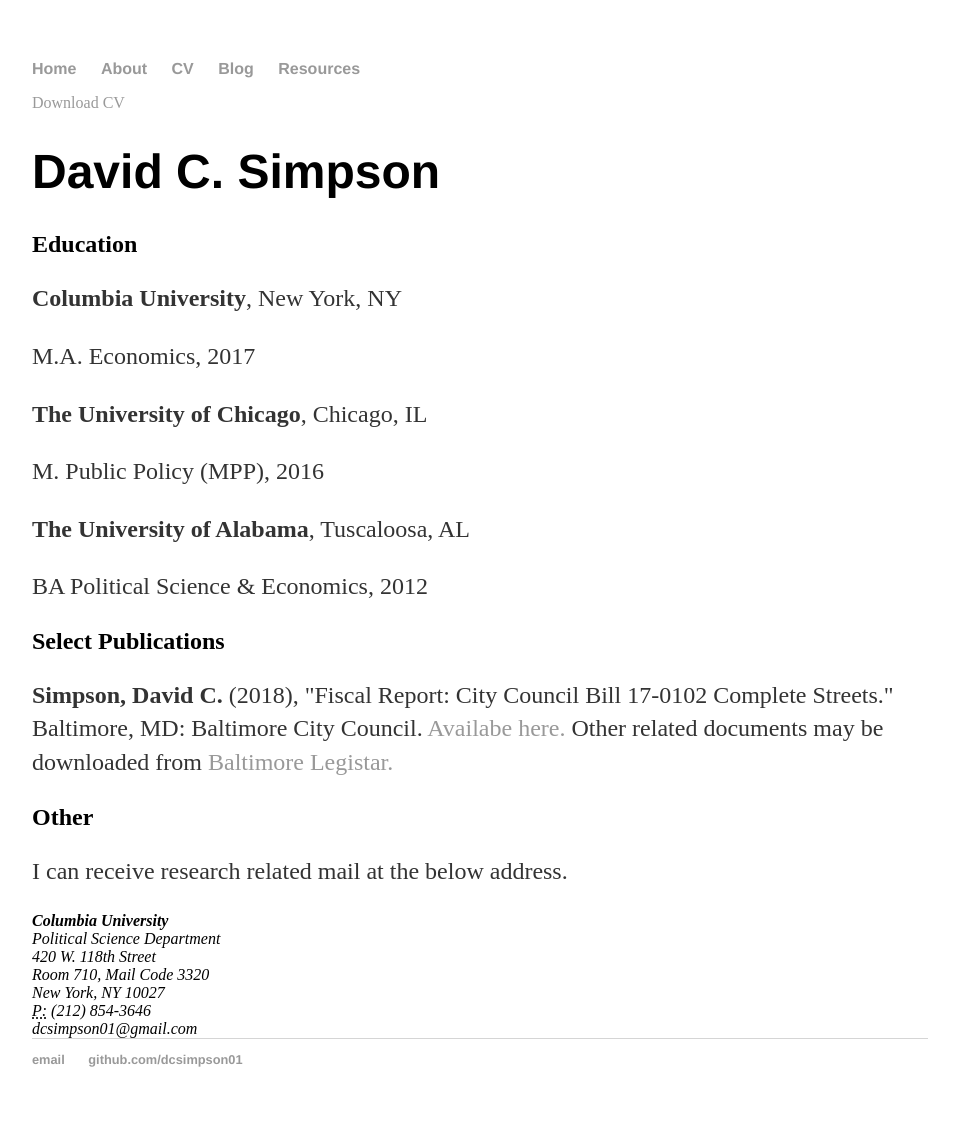
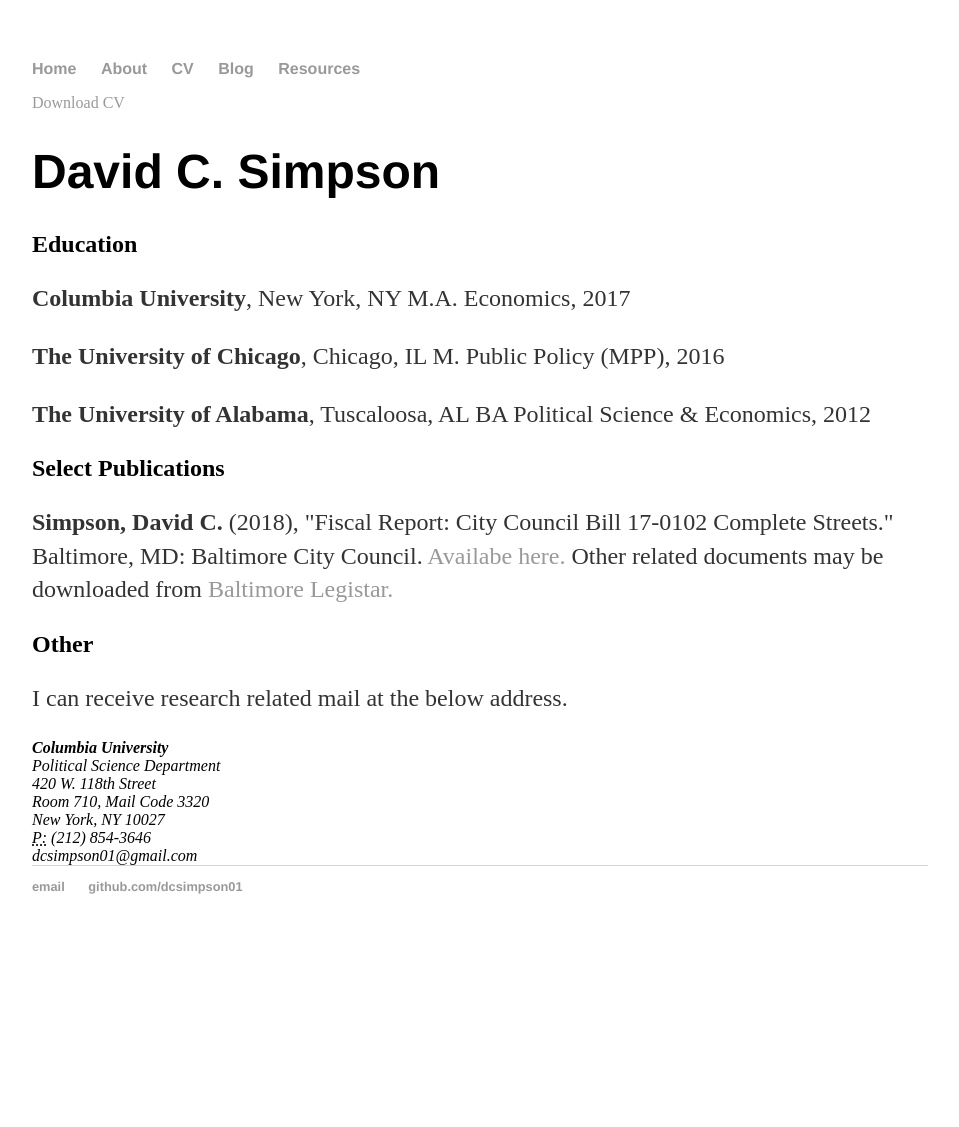
Before and after one commit to dcsimpson01/dcsimpson01.github.io, a Jekyll site: the page built from cv/index.html, in a window 1280 px wide. Shown: the whole page, without its empty margins (160-1119 px from the left). Built offline with Jekyll 4.4.1, drawn with Linux system fonts in a browser that asks for light colours; after the commit the page ends 954 px from its top, so only the background shows below that.

```diff
--- a/cv/index.html
+++ b/cv/index.html
@@ -8,12 +8,12 @@ title: David Simpson CV
 		<h1>David C. Simpson</h1>
 
 			<h2>Education</h2>
-		<p><strong>Columbia University</strong>, New York, NY</p>
-		<p>M.A. Economics, 2017</p>
-		<p><strong>The University of Chicago</strong>, Chicago, IL</p>
-		<p>M. Public Policy (MPP), 2016</p>
-		<p><strong>The University of Alabama</strong>, Tuscaloosa, AL</p>
-		<p> BA Political Science & Economics, 2012</p>
+		<p><strong>Columbia University</strong>, New York, NY
+			M.A. Economics, 2017</p>
+		<p><strong>The University of Chicago</strong>, Chicago, IL
+			M. Public Policy (MPP), 2016</p>
+		<p><strong>The University of Alabama</strong>, Tuscaloosa, AL
+			BA Political Science & Economics, 2012</p>
 
 			<h2>Select Publications</h2>
 				<p><strong>Simpson, David C.</strong> (2018), "Fiscal Report: City Council Bill 17-0102 Complete Streets." Baltimore, MD: Baltimore City Council.
```
